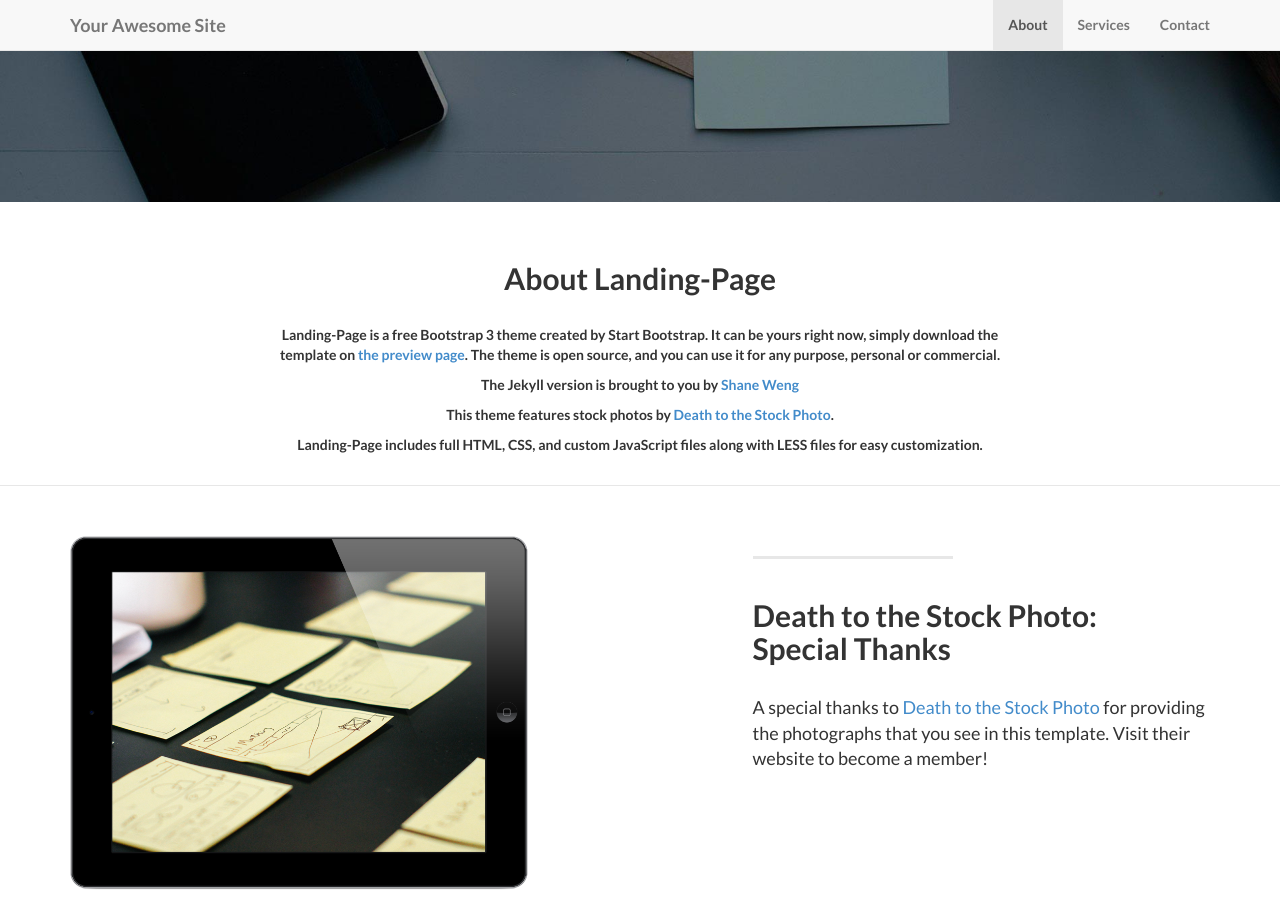
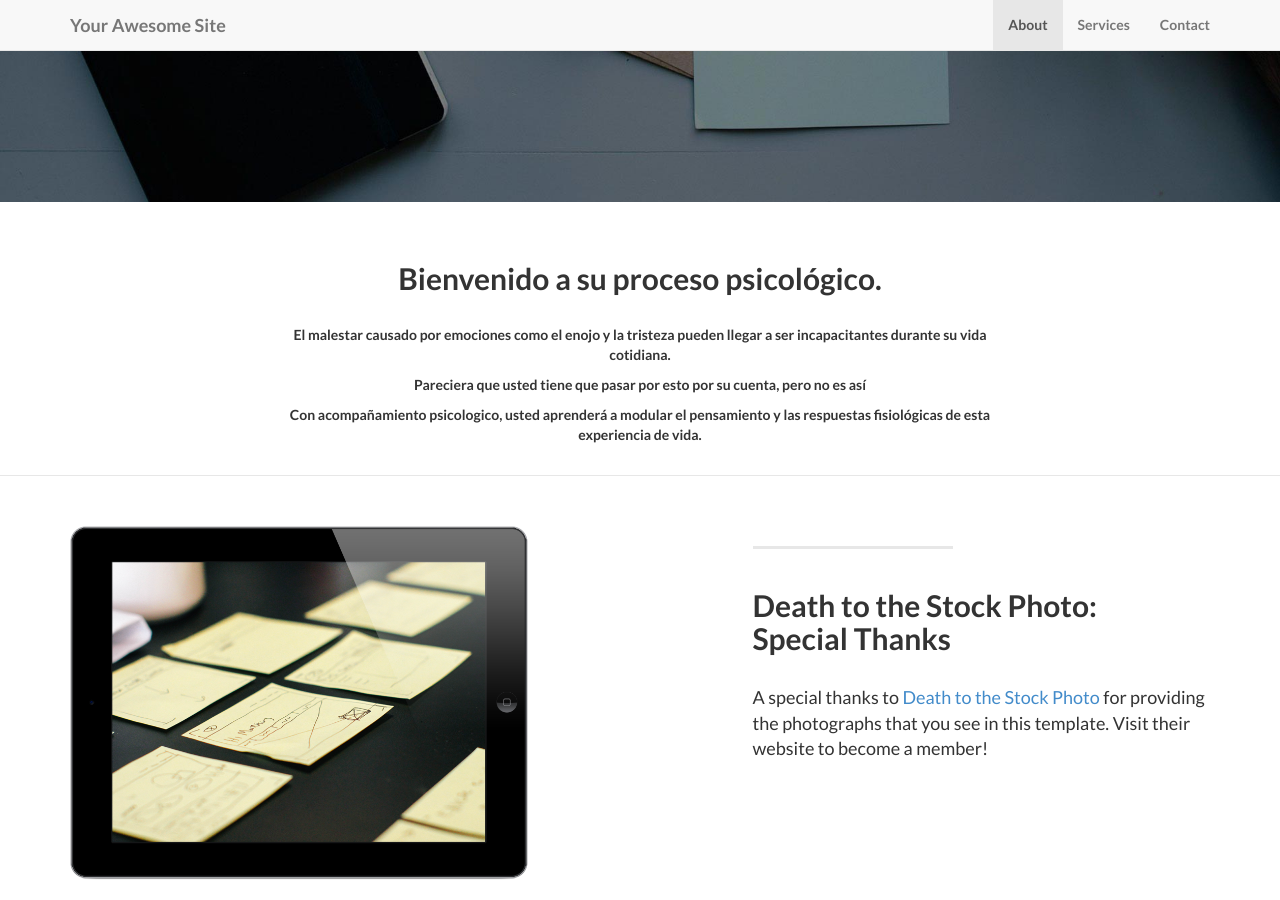
Before and after one commit to PsicologoMiguelCoria/psicologomiguelcoria.github.io, a Jekyll site: the page built from index.html, in a window 1280 px wide and 900 px high, scrolled down 575 px. Built offline with Jekyll 4.4.1, drawn with Linux system fonts in a browser that asks for light colours.

Commit message:
Update about.html

```diff
--- a/_includes/about.html
+++ b/_includes/about.html
@@ -3,12 +3,11 @@
         <div class="row">
             <div class="col-lg-8 col-lg-offset-2">
               <br/><br/>
-              <h2>About Landing-Page</h2>
+              <h2>Bienvenido a su proceso psicológico.</h2>
               <br/>
-                <p>Landing-Page is a free Bootstrap 3 theme created by Start Bootstrap. It can be yours right now, simply download the template on <a href="http://startbootstrap.com/template-overviews/landing-page/">the preview page</a>. The theme is open source, and you can use it for any purpose, personal or commercial.</p>
-                <p>The Jekyll version is brought to you by <a href="https://github.com/swcool">Shane Weng</a></p>
-                <p>This theme features stock photos by <a href="http://join.deathtothestockphoto.com//">Death to the Stock Photo</a>.</p>
-                <p>Landing-Page includes full HTML, CSS, and custom JavaScript files along with LESS files for easy customization.</p>
+                <p>El malestar causado por emociones como el enojo y la tristeza pueden llegar a ser incapacitantes durante su vida cotidiana.</p>
+<p>Pareciera que usted tiene que pasar por esto por su cuenta, pero no es así</p>
+<p>Con acompañamiento psicologico, usted aprenderá a modular el pensamiento y las respuestas fisiológicas de esta experiencia de vida.</p>
                 <br/>
               </div>
         </div>
```
